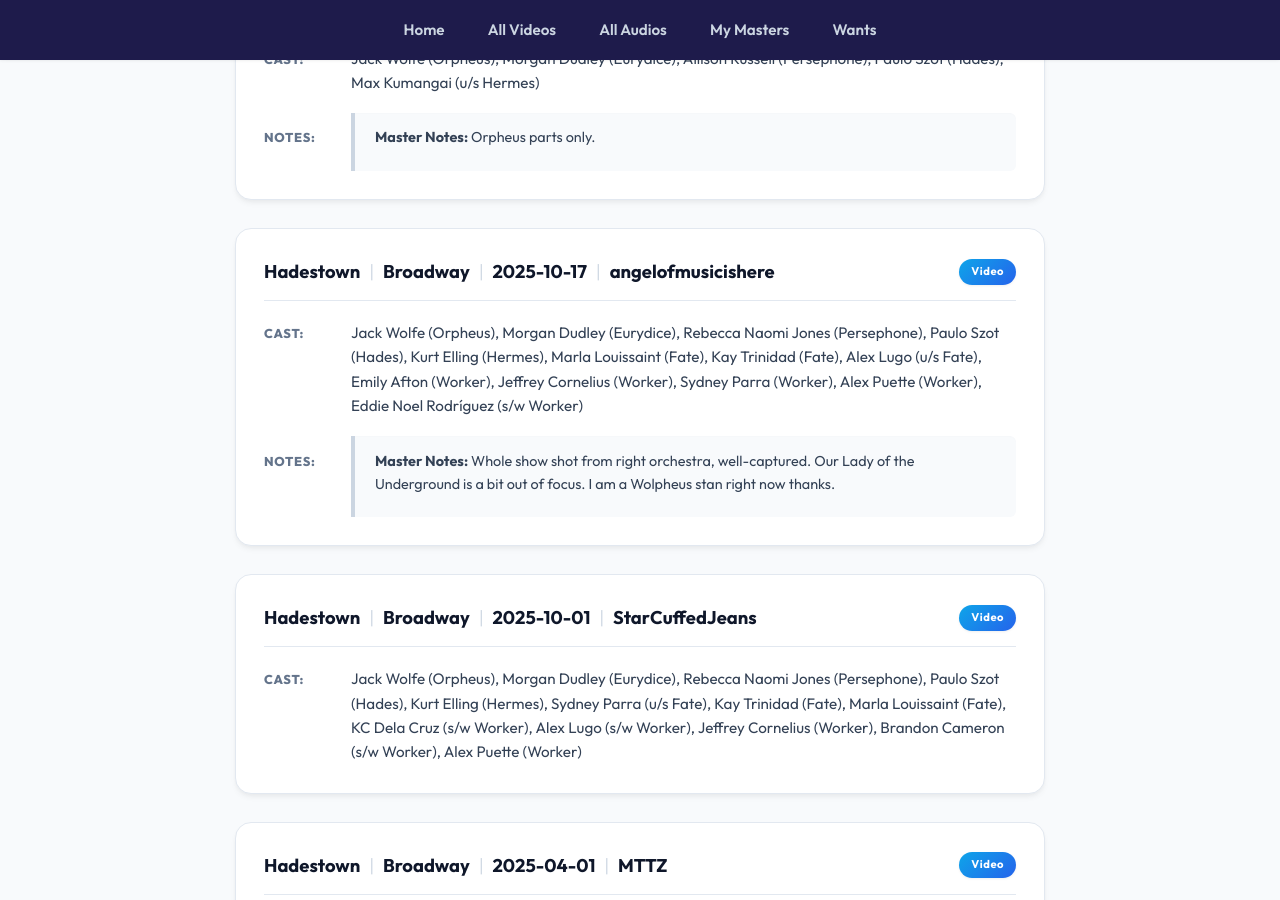
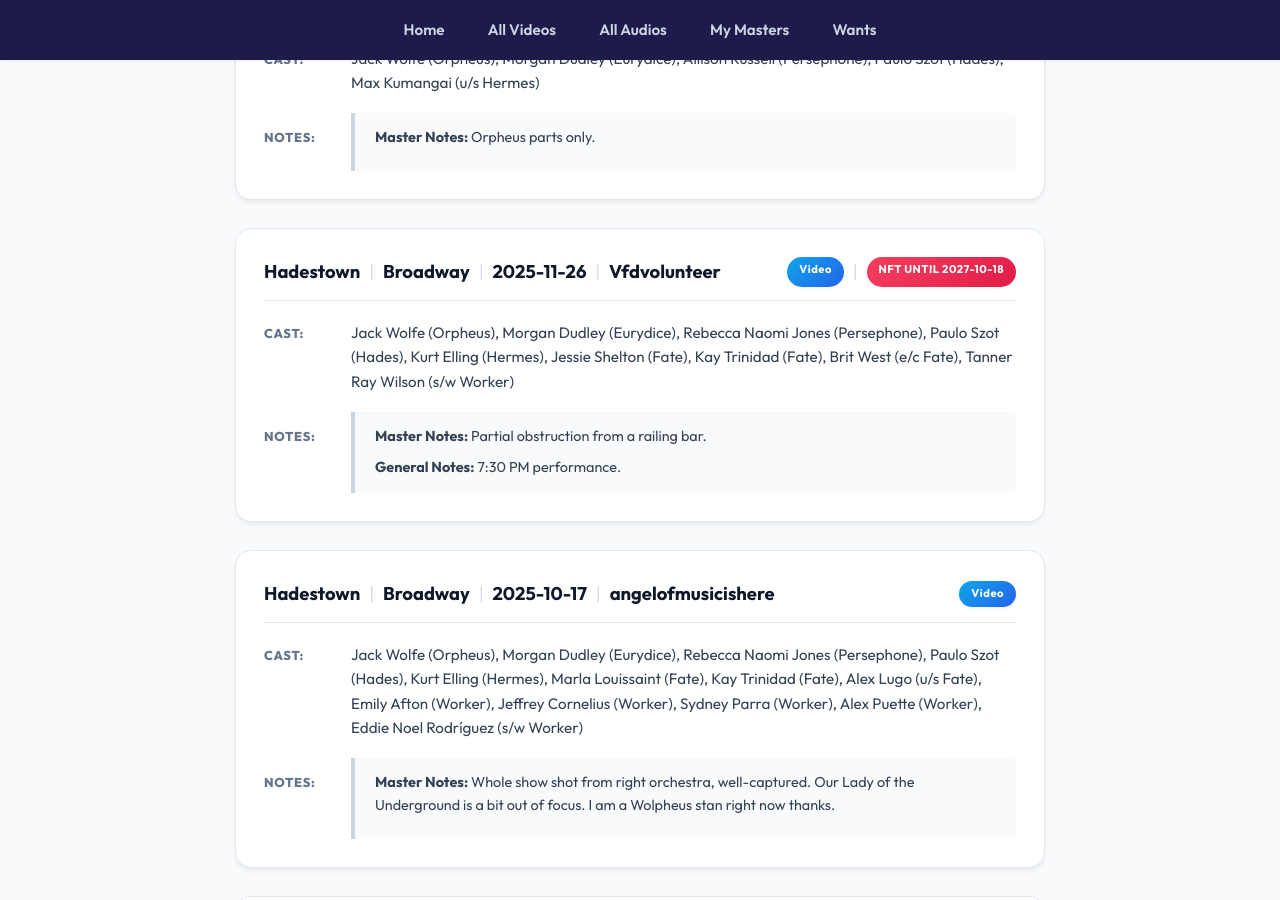
Before and after one commit to DireSpider/direspider.github.io, a Jekyll site: the page built from wants/index.html, in a window 1280 px wide and 900 px high, scrolled down 6946 px. Built offline with Jekyll 4.4.1, drawn with Linux system fonts in a browser that asks for light colours.

Commit message:
update my wants include html

```diff
--- a/_includes/wants.html
+++ b/_includes/wants.html
@@ -869,6 +869,60 @@
               </div>
 
 
+
+
+          </div>
+      </div>
+
+</div><div class="recording-card">
+ <div class="header">
+
+          <div class="header-info">
+            <span>Hadestown</span>
+            <span class="separator">|</span>
+            <span>Broadway</span>
+            <span class="separator">|</span>
+            <span>2025-11-26</span>
+            <span class="separator">|</span>
+            <span>Vfdvolunteer</span>
+          </div>
+
+          <div class ="header-badges">
+        <span class="media-type-badge">video</span>
+
+
+
+
+    <span class="separator">|</span>
+    <span class="nft-badge">NFT until 2027-10-18</span>
+
+
+             </div>
+
+        </div>
+
+<div class="info-section">
+<span class="label">Cast:</span>
+<span id="cast-display" class="content-text">
+Jack Wolfe (Orpheus), Morgan Dudley (Eurydice), Rebecca Naomi Jones (Persephone), Paulo Szot (Hades), Kurt Elling (Hermes), Jessie Shelton (Fate), Kay Trinidad (Fate), Brit West (e/c Fate), Tanner Ray Wilson (s/w Worker)
+</span>
+</div>
+
+
+      <div class="info-section">
+          <span class="label">Notes:</span>
+          <div class="notes-text">
+
+
+              <div style="margin-bottom: 0.5rem;">
+                  <strong>Master Notes:</strong> Partial obstruction from a railing bar.
+              </div>
+
+
+
+              <div>
+                  <strong>General Notes:</strong> 7:30 PM performance.
+              </div>
 
 
           </div>
```
